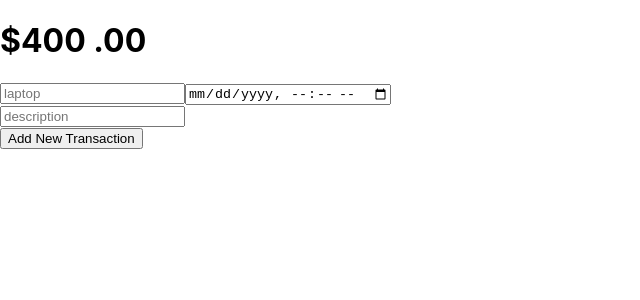
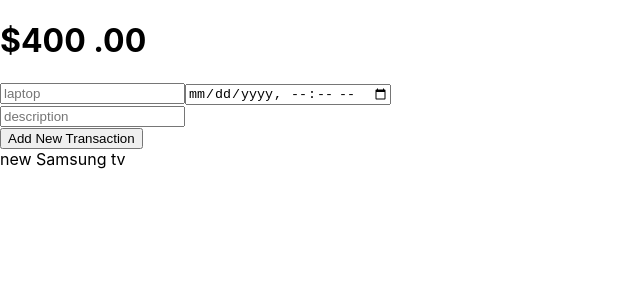
Before and after one commit to joswin18/Money-Tracker, a React (Create React App) app: page / in a window 1280 px wide. Shown: the top 300 px of the page, without its empty margins (0-640 px from the left). Built offline with nearby package versions, Linux system fonts and the light colour scheme.

Commit message:
inital commit

```diff
--- a/src/App.js
+++ b/src/App.js
@@ -17,8 +17,15 @@ function App() {
           Add New Transaction
         </button>
       </form>
-      <div className='transaction'>
+      <div className='transactions'>
+          <div className='Transaction'>
+            <div className="left">
+              <div className="name">new Samsung tv</div>
+            </div>
+            <div className="right">
 
+            </div>
+          </div>
       </div>
     </main>
   );
```
